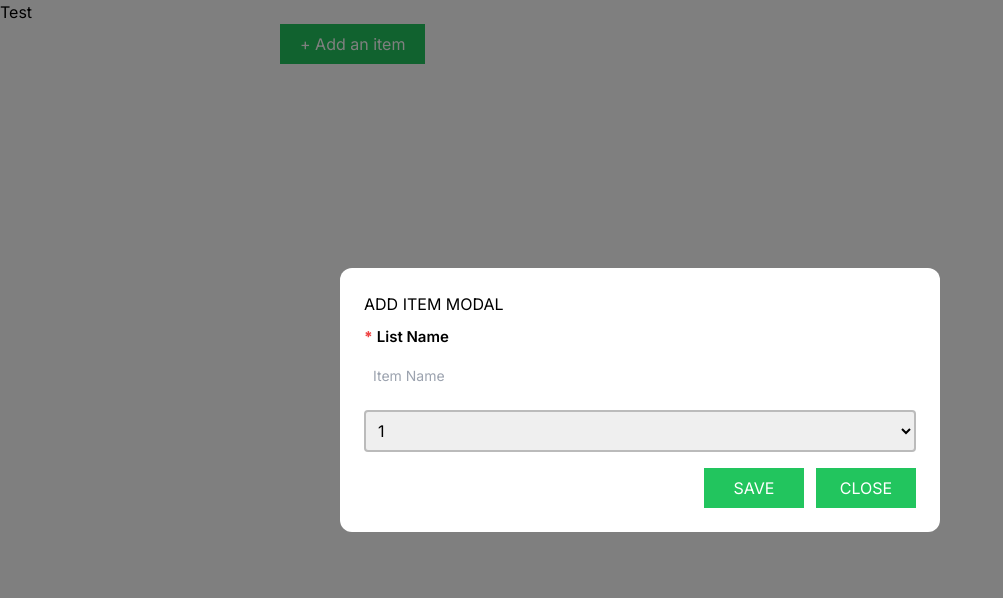
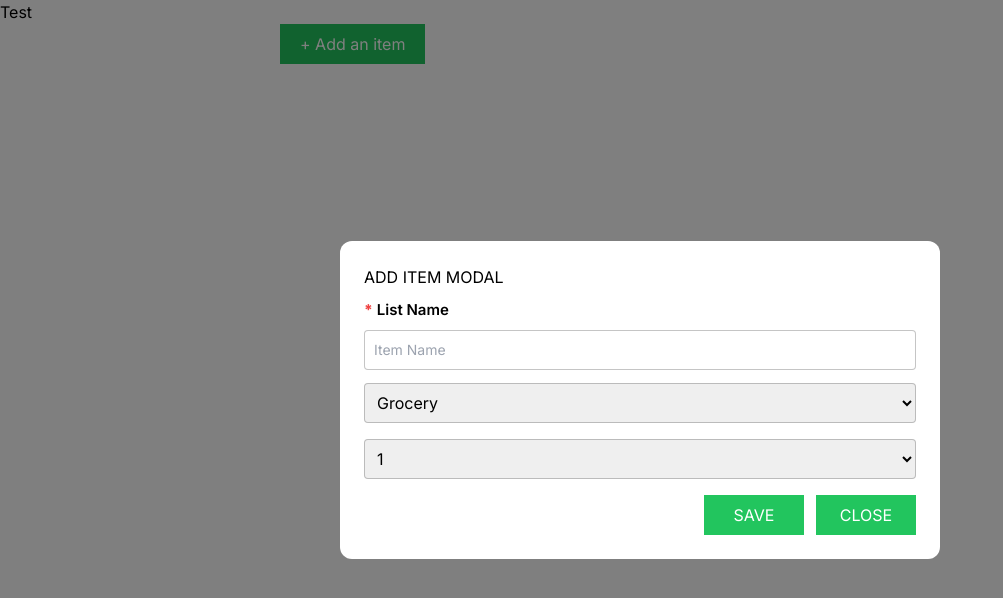
Before and after one commit to jhonpabz/shopping-list, a Next.js app: page / in a window 1280 px wide. Both pictures are taken after a click on the button "+ Add an item". Shown: the top 598 px of the page, without its empty margins (0-1003 px from the left). Built offline with nearby package versions, Linux system fonts and the light colour scheme.

Commit message:
Add type select field.

```diff
--- a/src/components/AddItemModal.tsx
+++ b/src/components/AddItemModal.tsx
@@ -4,7 +4,7 @@ import BaseButton from "@/components/base/BaseButton";
 import TextField from "./forms/TextField";
 import { useForms } from "@/hooks/form/useForms";
 import SelectField from "./forms/SelectField";
-import { quantityOption } from "@/constants/formOptions";
+import { quantityOption, typeOption } from "@/constants/formOptions";
 
 export default function AddItemModal() {
   const {
@@ -28,6 +28,15 @@ export default function AddItemModal() {
           placeholder="Item Name"
           form={listForm}
         />
+
+        <SelectField
+          form={listForm}
+          register={listForm.register}
+          name="type"
+          options={typeOption}
+          label="Type"
+        />
+
         <SelectField
           form={listForm}
           register={listForm.register}
--- a/src/components/forms/SelectField.tsx
+++ b/src/components/forms/SelectField.tsx
@@ -8,11 +8,11 @@ export default function SelectField(
   return (
     <BaseComponentLayout {...restProps}>
       <select
-        className="w-full mb-4 p-2 border-2 rounded border-[#66666660] "
+        className="w-full mb-4 p-2 border-[0.5px] rounded border-[#66666660] "
         {...register(name)}
       >
         {options.map((item: any) => (
-          <option key={item.value} value="1">
+          <option key={item.value} value={item.value}>
             {item.title}
           </option>
         ))}
--- a/src/components/forms/TextField.tsx
+++ b/src/components/forms/TextField.tsx
@@ -19,7 +19,7 @@ export default function TextField(props: ComponentsPropsNamespace.TextField) {
     () =>
       isError
         ? "border-[#f56c6c] border-[0.5px]"
-        : "border-[##409eff] border-[0]",
+        : "border-[#66666660] border-[0.5px]",
     [isError]
   );
 
@@ -49,7 +49,7 @@ export default function TextField(props: ComponentsPropsNamespace.TextField) {
                 changeListener(event);
               }}
               value={value}
-              className={`block w-full rounded p-[9px] text-sm border-2 border-[#66666660] focus:border-[#409eff] ${borderClass}`}
+              className={`block w-full rounded p-[9px] text-sm focus:border-[#409eff] ${borderClass}`}
               placeholder={placeholder}
             />
           </div>
--- a/src/constants/formOptions.ts
+++ b/src/constants/formOptions.ts
@@ -48,3 +48,22 @@ export const quantityOption = [
     value: "12",
   },
 ];
+
+export const typeOption = [
+  {
+    title: "Grocery",
+    value: "grocery",
+  },
+  {
+    title: "Home",
+    value: "home",
+  },
+  {
+    title: "Goods",
+    value: "goods",
+  },
+  {
+    title: "Hardware",
+    value: "hardware",
+  },
+];
```
